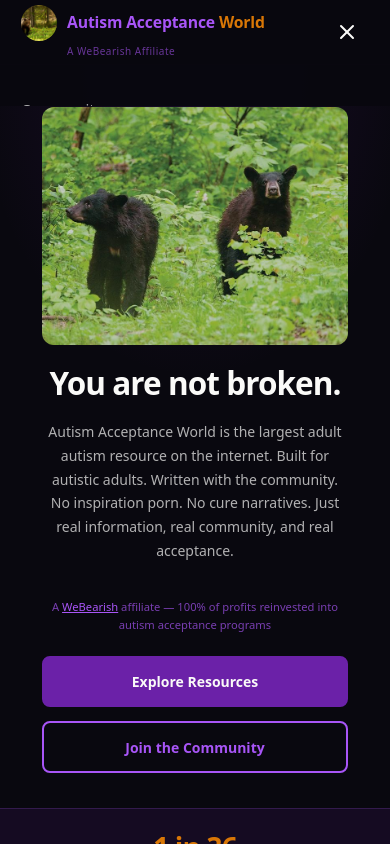
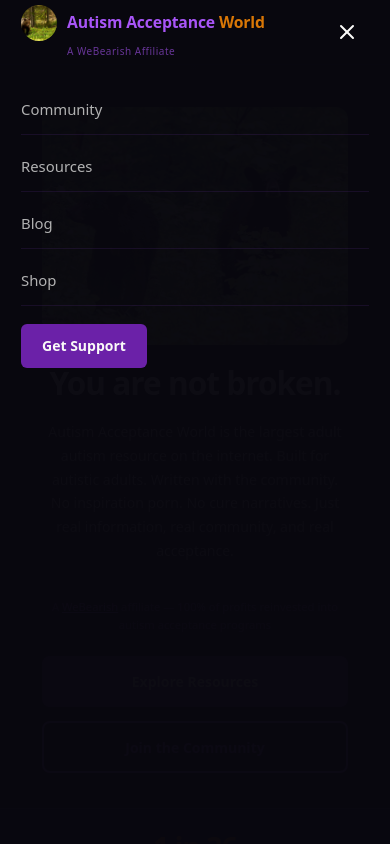
Before and after one commit to abigailleahgoldberg/autismacceptance, a Next.js app: page / in a window 390 px wide. Both pictures are taken after a click on the button "Open menu". Shown: the top 844 px of the page. Built offline with nearby package versions, Linux system fonts and the light colour scheme.

Commit message:
fix: move mobile drawer OUTSIDE nav element — fixes iOS Safari sticky/fixed conflict

```diff
--- a/app/layout.tsx
+++ b/app/layout.tsx
@@ -226,30 +226,26 @@ export default function RootLayout({
               <HamburgerIcon open={menuOpen} />
             </button>
           </div>
+        </nav>
 
-          {/* Mobile nav drawer */}
-          <ul
+        {/* Mobile nav drawer - OUTSIDE nav to avoid sticky/fixed conflict on iOS */}
+        {menuOpen && (
+          <div
             id="mobile-nav"
-            className="nav-links"
             style={{
-              listStyle: "none",
-              margin: 0,
-              display: menuOpen ? "flex" : "none",
-              position: "fixed" as const,
-              top: "64px",
+              position: "fixed",
+              top: 64,
               left: 0,
               right: 0,
               bottom: 0,
-              backgroundColor: "rgba(9, 8, 15, 0.97)",
-              flexDirection: "column" as const,
-              alignItems: "flex-start",
+              backgroundColor: "rgba(9, 8, 15, 0.98)",
+              zIndex: 200,
+              overflowY: "auto",
               padding: "1.5rem",
-              gap: "0.5rem",
-              zIndex: 99,
-              overflowY: "auto" as const,
+              WebkitOverflowScrolling: "touch",
             }}
-            aria-hidden={!menuOpen}
           >
+            <ul style={{ listStyle: "none", margin: 0, padding: 0, display: "flex", flexDirection: "column", gap: "0.5rem" }}>
             <li style={{ width: "100%" }}>
               <a
                 href="/community"
@@ -304,8 +300,9 @@ export default function RootLayout({
                 Get Support
               </a>
             </li>
-          </ul>
-        </nav>
+            </ul>
+          </div>
+        )}
 
         <style>{`
           .nav-hamburger {
```
